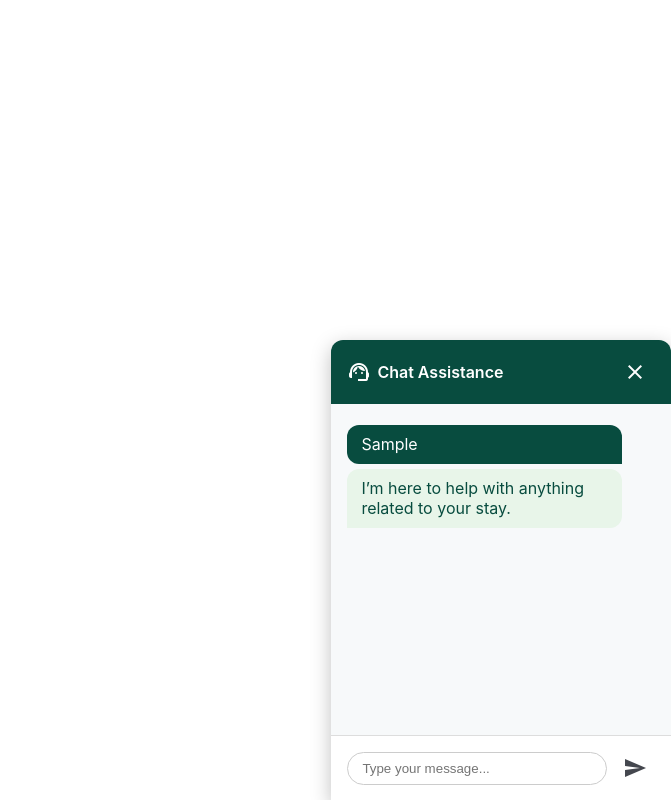
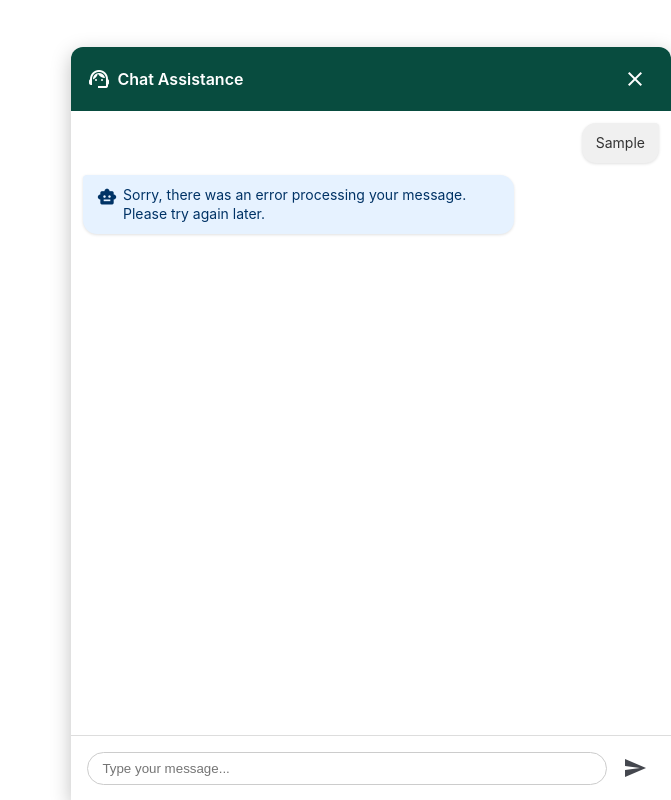
Before and after one commit to gitankithub/emotisync-ui, an Angular app: page /chat in a window 1280 px wide. Both pictures are taken after typing "Sample" into the empty fields and a click on the button "send". Shown: the whole page, without its empty margins (609-1280 px from the left). Built offline with nearby package versions, Linux system fonts and the light colour scheme; no server answers.

Commit message:
chat-aaisteant-done

```diff
--- a/src/app/chat/chat.component.css
+++ b/src/app/chat/chat.component.css
@@ -2,8 +2,7 @@
   position: fixed;
   bottom: 0;
   right: 0;
-  width: 340px;
-  height: 460px;
+  width: 600px;
   background: #ffffff;
   border-radius: 12px 12px 0 0;
   box-shadow: 0 6px 20px rgba(0, 0, 0, 0.25);
@@ -36,29 +35,65 @@
 }
 
 .chat-body {
-  flex: 1;
-  padding: 1rem;
+  padding: 12px;
+  display: flex;
+  flex-direction: column;
+  gap: 12px;
   overflow-y: auto;
-  background: #f7f9fa;
+  height: calc(100vh - 200px);
 }
 
-.user .msg {
-  background: #084c3f;
-  color: white;
-  padding: 0.6rem 0.9rem;
-  border-radius: 12px 12px 0 12px;
-  margin: 0.3rem 0;
-  align-self: flex-end;
-  max-width: 80%;
+/* Base bubble style */
+.message .bubble {
+  max-width: 70%;
+  padding: 10px 14px;
+  border-radius: 14px;
+  font-size: 14px;
+  line-height: 1.4;
+  box-shadow: 0 1px 3px rgba(0, 0, 0, 0.12);
 }
 
-.bot .msg {
-  background: #e8f5e9;
-  color: #084c3f;
-  padding: 0.6rem 0.9rem;
-  border-radius: 12px 12px 12px 0;
-  margin: 0.3rem 0;
-  max-width: 80%;
+/* Assistant (left side) */
+.assistant-msg {
+  display: flex;
+  justify-content: flex-start;
+}
+
+.assistant-msg .bubble {
+  background-color: #e6f2ff; /* light blue */
+  color: #003366;
+  border-top-left-radius: 4px;
+}
+
+/* User message (right side) */
+.user-msg {
+  display: flex;
+  justify-content: flex-end;
+}
+
+.user-msg .bubble {
+  background-color: #f0f0f0; /* light gray */
+  color: #333;
+  border-top-right-radius: 4px;
+}
+
+.bot-wrapper {
+  display: flex;
+  align-items: flex-start; /* aligns perfectly with multiline text */
+  gap: 6px;
+}
+
+.bot-icon {
+  font-size: 20px;
+  height: 20px;
+  width: 20px;
+  margin-top: 2px; /* fine-tune alignment */
+  color: #003366;
+}
+
+.bot-text {
+  flex: 1;
+  display: block;
 }
 
 .typing {
@@ -67,14 +102,15 @@
   margin-top: 0.5rem;
 }
 .typing span {
-  width: 8px;
-  height: 8px;
+  width: 6px;
+  height: 6px;
   background: #084c3f;
   border-radius: 50%;
   animation: blink 1.4s infinite both;
 }
 .typing span:nth-child(2) { animation-delay: 0.2s; }
 .typing span:nth-child(3) { animation-delay: 0.4s; }
+.typing span:nth-child(4) { animation-delay: 0.6s; }
 @keyframes blink {
   0%, 80%, 100% { opacity: 0.3; transform: translateY(0); }
   40% { opacity: 1; transform: translateY(-3px); }
--- a/src/app/chat/chat.component.html
+++ b/src/app/chat/chat.component.html
@@ -9,19 +9,39 @@
     </button>
   </div>
 
-  <div class="chat-body">
-    <div *ngFor="let msg of messages" [ngClass]="msg.sender">
-      <div class="msg">{{ msg.text }}</div>
+  <div class="chat-body" #chatBody id="chat-body">
+    <div *ngFor="let msg of messages" class="message" [ngClass]="{
+        'assistant-msg': msg.createdBy === UserRole.ASSISTANT,
+        'user-msg': msg.createdBy !== UserRole.ASSISTANT
+      }">
+      <div class="bubble">
+        <ng-container *ngIf="msg.createdBy === UserRole.ASSISTANT; else normal">
+          <span class="bot-wrapper">
+            <mat-icon class="bot-icon">smart_toy</mat-icon>
+            <span class="bot-text">{{ msg.message }}</span>
+          </span>
+        </ng-container>
+        <ng-template #normal>
+          {{ msg.message }}
+        </ng-template>
+      </div>
     </div>
-
-    <div *ngIf="isTyping" class="typing">
-      <span></span><span></span><span></span>
+    <div *ngIf="isTyping" class="message assistant-msg">
+      <div class="bubble">
+        <div class="bot-wrapper">
+          <mat-icon class="bot-icon">smart_toy</mat-icon>
+          <span class="bot-text">
+            <span class="typing">
+              <span></span><span></span><span></span>
+            </span>
+          </span>
+        </div>
+      </div>
     </div>
   </div>
-
   <div class="chat-input">
     <input [(ngModel)]="userInput" (keyup.enter)="sendMessage()" placeholder="Type your message..." />
-    <button mat-icon-button color="primary" (click)="sendMessage()">
+    <button mat-icon-button color="primary" disabled="{{isTyping}}" (click)="sendMessage()">
       <mat-icon>send</mat-icon>
     </button>
   </div>
--- a/src/app/chat/chat.component.ts
+++ b/src/app/chat/chat.component.ts
@@ -1,80 +1,120 @@
-import { Component, EventEmitter, Output, OnDestroy } from '@angular/core';
+import {
+  Component,
+  EventEmitter,
+  Output,
+  OnDestroy,
+  OnInit,
+  ElementRef,
+  ViewChild,
+} from '@angular/core';
 import { CommonModule } from '@angular/common';
 import { FormsModule } from '@angular/forms';
 import { MatIconModule } from '@angular/material/icon';
 import { MatButtonModule } from '@angular/material/button';
 import { ApiService } from '../services/api.service';
+import { ChatMessage, ChatResponse, UserRole } from '../models/message.model';
+import { User } from '../models/user.model';
+import { LoginService } from '../services/login.service';
 
 @Component({
   selector: 'app-chat',
   standalone: true,
   imports: [CommonModule, FormsModule, MatIconModule, MatButtonModule],
   templateUrl: './chat.component.html',
-  styleUrls: ['./chat.component.css']
+  styleUrls: ['./chat.component.css'],
 })
-export class ChatComponent implements OnDestroy {
+export class ChatComponent implements OnInit, OnDestroy {
+  @ViewChild('chatBody') chatBody!: ElementRef<HTMLDivElement>;
   @Output() closeChat = new EventEmitter<void>();
-
-  messages: { sender: 'user' | 'bot'; text: string }[] = [];
+  chatResponse!: ChatResponse;
+  messages: ChatMessage[] = [];
   userInput: string = '';
   isTyping = false;
-  typingTimer: any;
+  user!: User;
+  UserRole = UserRole;
 
-  constructor(private api: ApiService) {}
+  constructor(private api: ApiService, private loginService: LoginService) {}
+
+  ngOnInit(): void {
+    this.user = this.loginService.getUser();
+  }
 
   /** Send message to backend & handle bot response */
   async sendMessage() {
+    // Simulate bot typing delay
+    this.isTyping = true;
     const text = this.userInput.trim();
     if (!text) return;
-
-    // Push user message
-    this.messages.push({ sender: 'user', text });
-    this.userInput = '';
+    const requestPayload: ChatMessage = this.buildPayload(text, UserRole.GUEST);
+    this.messages.push(requestPayload);
     this.scrollToBottom();
-
-    // Simulate bot typing delay
-    this.isTyping = true;
-
-    // Send to backend (mocked here)
-    const botReply = await this.getBotReply(text);
-
-    // Simulate natural delay
-    clearTimeout(this.typingTimer);
-    this.typingTimer = setTimeout(() => {
-      this.isTyping = false;
-      this.messages.push({ sender: 'bot', text: botReply });
-      this.scrollToBottom();
-    }, 1500);
+    this.api.sendUserMessage(requestPayload).subscribe({
+      next: (res) => {
+        this.userInput = '';
+        console.log('Final rating message sent:', res);
+        this.chatResponse = res;
+        const responseReply = this.buildPayload(
+          res.assistantReply,
+          UserRole.ASSISTANT
+        );
+        this.messages.push(responseReply);
+        // Simulate bot typing delay
+        this.isTyping = false;
+        this.scrollToBottom();
+      },
+      error: (err) => {
+        this.userInput = '';
+        console.error('Error sending chat mesage..', err);
+        const errorPayload = this.buildPayload(
+          'Sorry, there was an error processing your message. Please try again later.',
+          UserRole.ASSISTANT
+        );
+        this.messages.push(errorPayload);
+        this.isTyping = false;
+        this.scrollToBottom();
+      },
+    });
   }
 
-  /** Mock API for bot reply (replace with real API later) */
-  async getBotReply(userText: string): Promise<string> {
-    try {
-      // Example: call real backend later
-      // const response = await this.api.sendToChatBot(userText);
-      // return response.reply;
-      const lower = userText.toLowerCase();
-      if (lower.includes('room')) return 'Your room service request has been noted 🏨';
-      if (lower.includes('food')) return 'Our restaurant is open 24/7 🍽️';
-      if (lower.includes('thanks')) return 'You’re most welcome! 😊';
-      return 'I’m here to help with anything related to your stay.';
-    } catch {
-      return 'Sorry, I’m having trouble connecting right now.';
+  async doPause() {
+    console.log('Start');
+    await new Promise((resolve) => setTimeout(resolve, 1000)); // pauses for 1 second
+    console.log('End');
+  }
+
+  private buildPayload(message: string, createdBy: UserRole): ChatMessage {
+    return {
+      chatRequestId: this.chatResponse?.chatRequest?.id ?? '',
+      message: message,
+      senderId: this.user?.userId ?? '',
+      createdBy: createdBy,
+      timestamp: new Date().toISOString(),
+    };
+  }
+
+  scrollToBottom(): void {
+    if (this.chatBody) {
+      const el = this.chatBody.nativeElement;
+      el.scrollTop = el.scrollHeight;
     }
   }
 
-  scrollToBottom() {
-    setTimeout(() => {
-      const container = document.querySelector('.chat-body');
-      if (container) container.scrollTop = container.scrollHeight;
-    }, 100);
+  // This lifecycle runs after every change, including new messages
+  ngAfterViewChecked(): void {
+    this.scrollToBottom();
   }
 
   close() {
+    this.isTyping = false;
+    this.chatResponse = undefined as any;
+    this.messages = [];
+    if (this.chatResponse && this.chatResponse.chatRequest){
+      this.api.closeSession(this.chatResponse.chatRequest.id ?? '');
+    }
     this.closeChat.emit();
   }
 
   ngOnDestroy() {
-    clearTimeout(this.typingTimer);
+    this.close();
   }
 }
--- a/src/app/models/message.model.ts
+++ b/src/app/models/message.model.ts
@@ -30,3 +30,26 @@ export interface ActionDetail {
   notes?: string;
   disabled: boolean;
 }
+
+export interface ChatResponse {
+    chatRequest: ChatRequest;
+    assistantReply: string;
+}
+
+export interface ChatRequest {
+  id?: string;                // Optional, use '?' if might be undefined
+  senderId: string;
+  status: string;             // e.g. "ACTIVE", "CLOSED"
+  createdAt: string;          // ISO String (or Date), recommended type below
+  updatedAt: string;          // ISO String (or Date), recommended type below
+}
+
+export interface ChatMessage {
+  id?: string;
+  chatRequestId?: string;
+  senderId: string;
+  createdBy: UserRole;
+  message: string;
+  status?: string;          // Optional if not always set
+  timestamp?: string;        // ISO8601 string, or Date
+}
--- a/src/app/services/api.service.ts
+++ b/src/app/services/api.service.ts
@@ -2,11 +2,13 @@ import { Injectable } from '@angular/core';
 import { HttpClient, HttpHeaders } from '@angular/common/http';
 import { ServiceRequest } from '../models/request.model';
 import { Reservation } from '../models/reservations.model';
-import { Message } from '../models/message.model';
+import { ChatMessage, ChatResponse, Message } from '../models/message.model';
 import { firstValueFrom, Observable } from 'rxjs';
 
 @Injectable({ providedIn: 'root' })
 export class ApiService {
+
+
   private mockUrl = 'assets/mockData.json';
   private initialized = false;
 
@@ -67,4 +69,17 @@ export class ApiService {
     );
   }
 
+  sendUserMessage(payload: ChatMessage): Observable<ChatResponse> {
+    const headers = new HttpHeaders({ 'Content-Type': 'application/json' });
+    return this.http.post<any>(
+      `http://localhost:8080/api/chatQueries/message`,
+      payload,
+      { headers }
+    );
+  }
+
+  closeSession(chatRequestId: string) {
+    return this.http.get<any[]>(`http://localhost:8080/api/chatQueries/close/${chatRequestId}`);
+  }
+
 }
```
